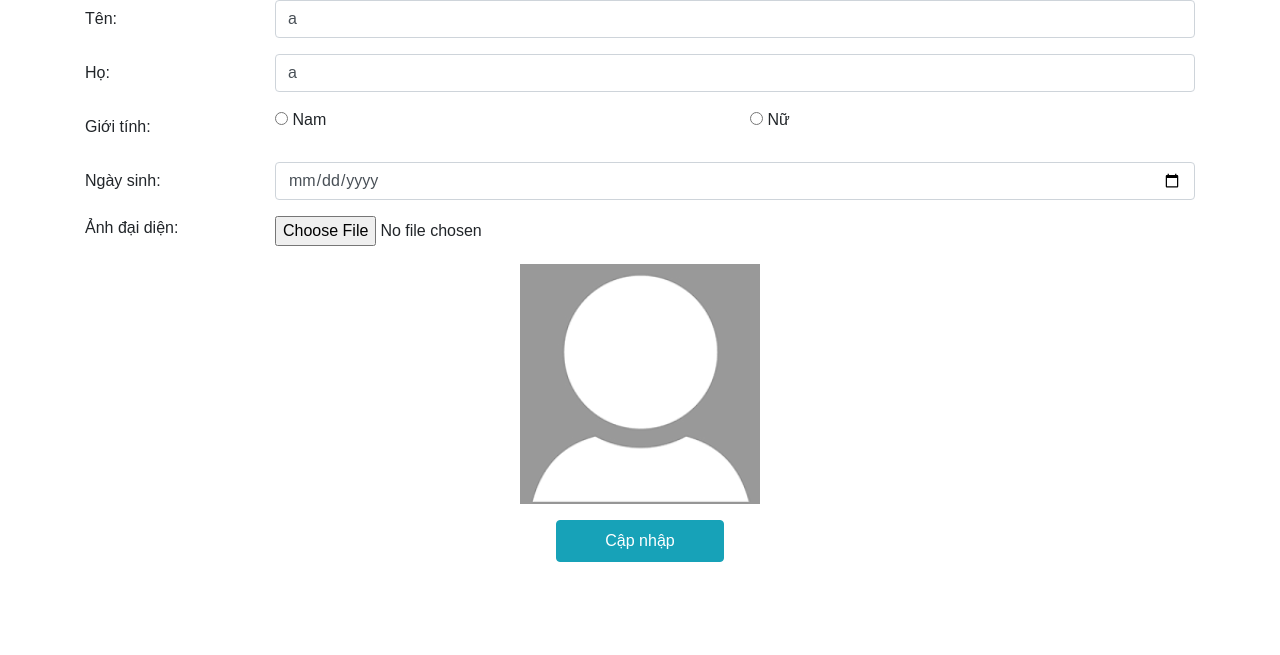
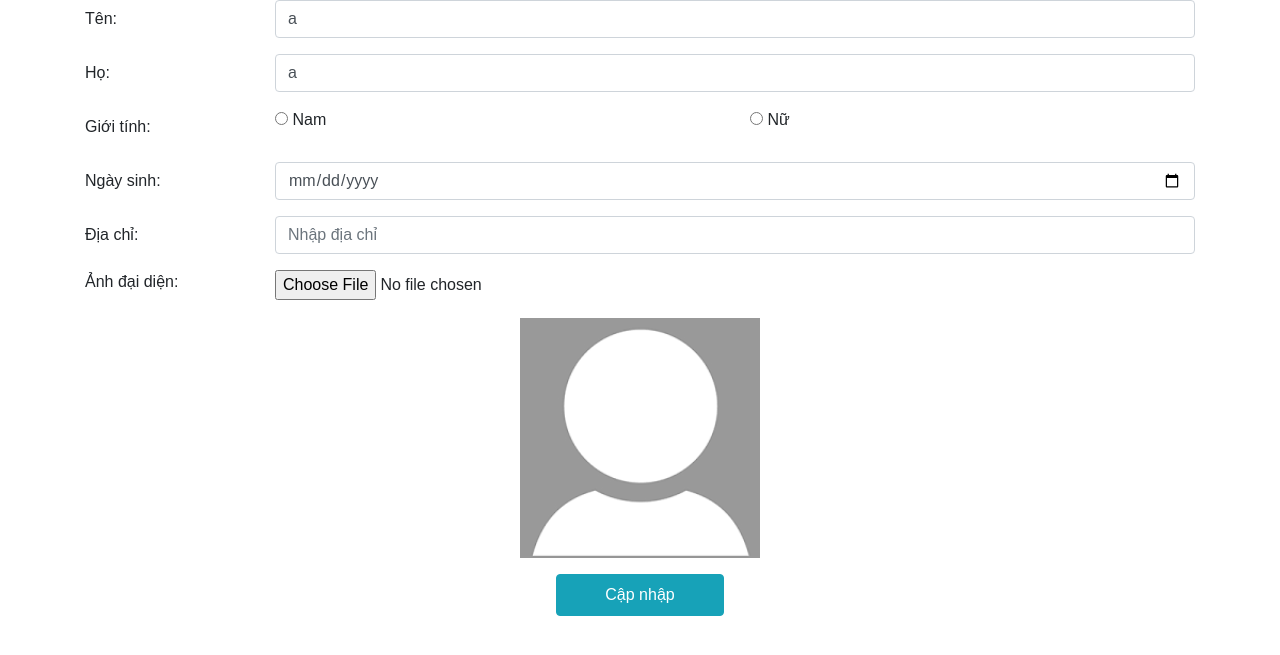
Before and after one commit to levy310898/assignment-TTCNPM, a Django app: a page that uses MyExam/home/templates/home/info.html in a window 1280 px wide. Shown: the part 69-724 px from the top of the page. Run offline with Django 3.2, Linux system fonts and the light colour scheme; data comes from the database, SQL or seed files in the repository; parts of the project's set-up code (start-up, migrations or seed data) failed here and were passed over; some libraries are stand-ins or nearby versions.

Commit message:
add address input

```diff
--- a/MyExam/home/templates/home/info.html
+++ b/MyExam/home/templates/home/info.html
@@ -87,6 +87,13 @@
         </div>
 
         <div class="form-group row">
+            <label for="address" class="col-2 col-form-label">Địa chỉ: </label>
+            <div class="col-10">
+              <input class="form-control" name="address" type="text" value="{{address}}" placeholder="Nhập địa chỉ" id="address">
+            </div>
+        </div>
+
+        <div class="form-group row">
             <label for="avatar" class="col-2">Ảnh đại diện: </label>
             <div class="col-10">
                 <input type="file" name="userAvatar" accept="image/*">
```
